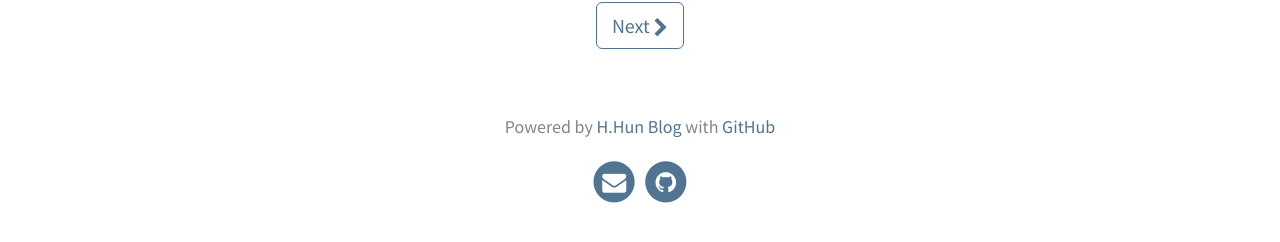
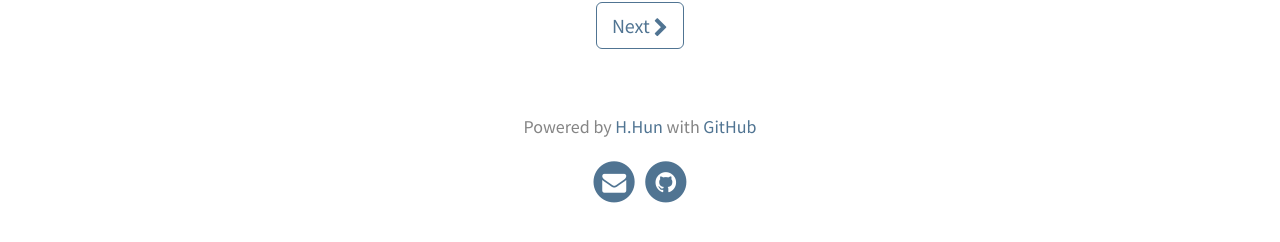
Before and after one commit to MrHun/hhun.github.io, a Jekyll site: the page built from index.html, in a window 1280 px wide and 900 px high, scrolled down 1663 px. Shown: the part 612-854 px from the top of the window. Built offline with Jekyll 4.4.1, drawn with Linux system fonts in a browser that asks for light colours; the list of posts is cut into pages by our own code.

Commit message:
Update _config.yml

```diff
--- a/_config.yml
+++ b/_config.yml
@@ -17,7 +17,7 @@ theme_settings:
      <h3>H.Hun Technical Blog</h3> <p>I'm FullStack Developer!</p>
   header_text_feature_image: assets/img/pexels/triangular.jpeg
   footer_text: >
-    Powered by <a href="https://hhun.github.io/">H.Hun Blog</a> with <a href="https://github.com">GitHub</a>
+    Powered by <a href="https://hhun.github.io/">H.Hun</a> with <a href="https://github.com">GitHub</a>
 
 
   # Icons
```
